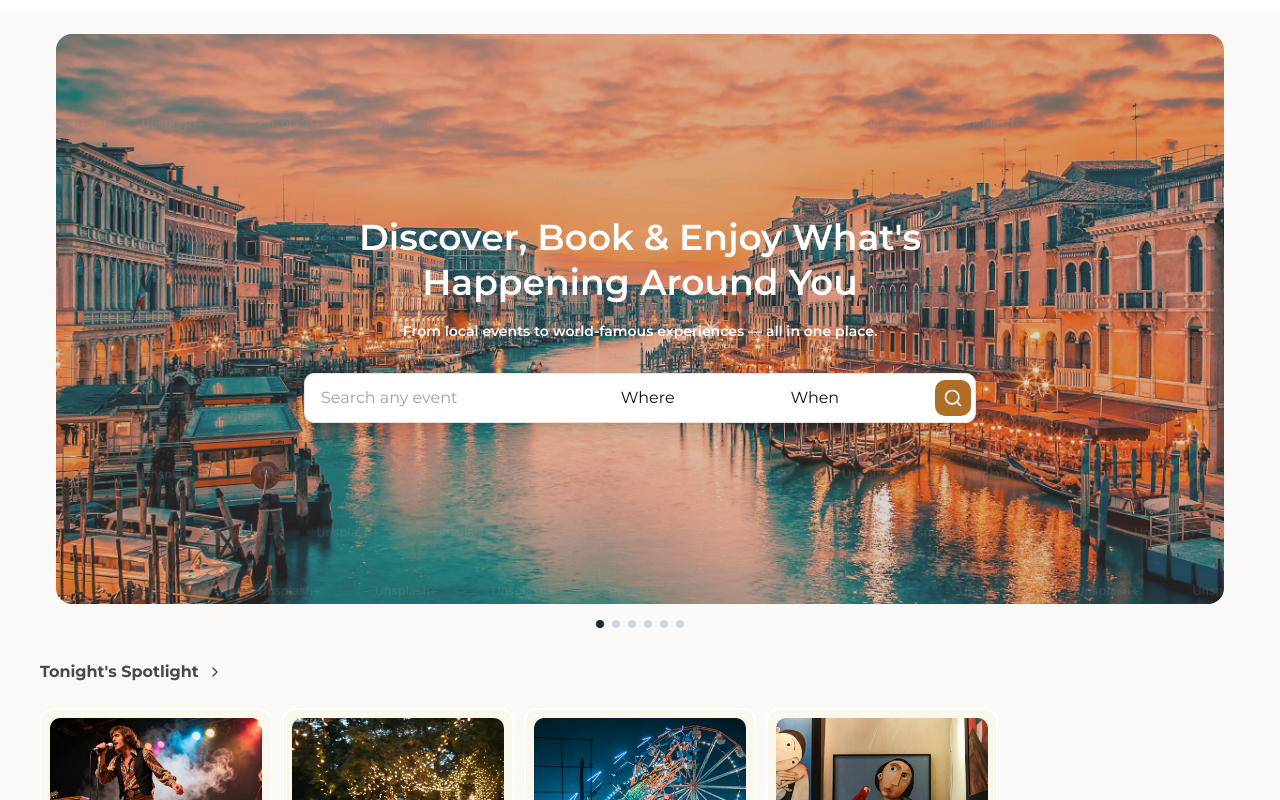
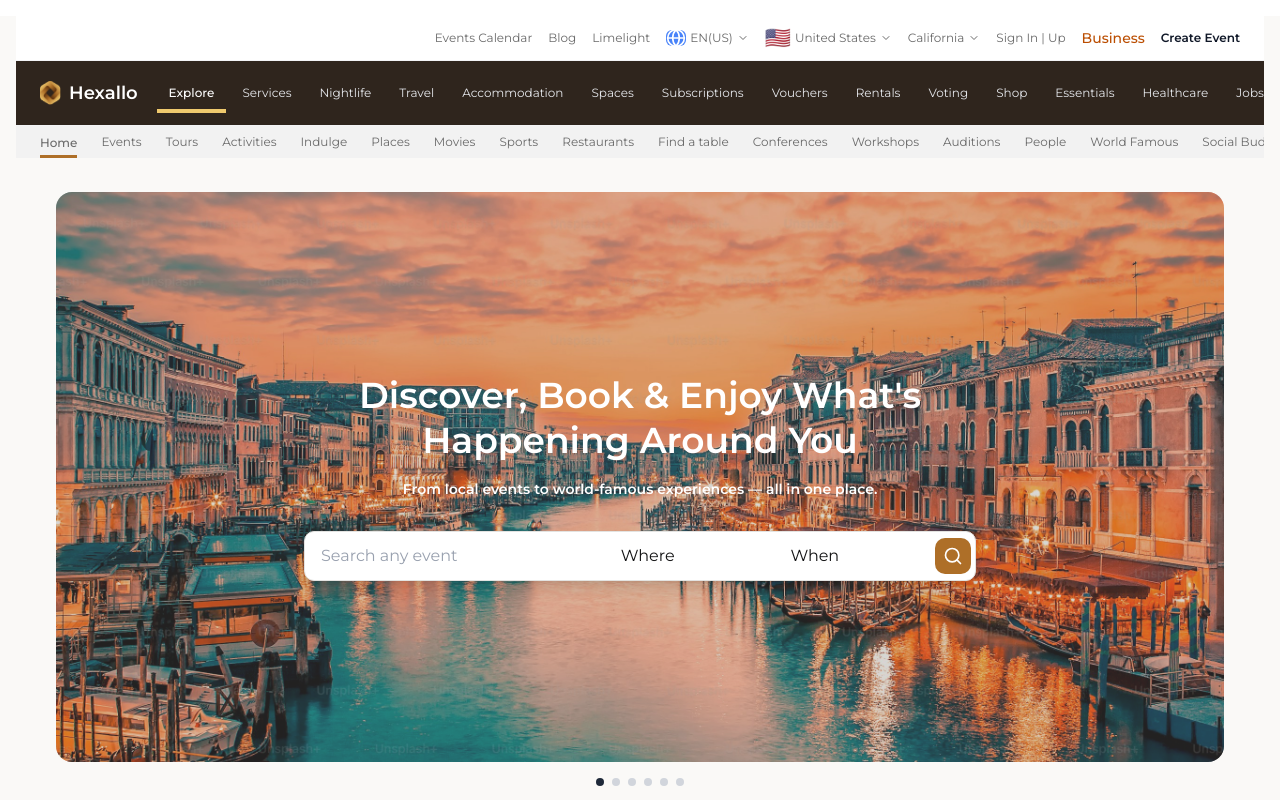
Before and after one commit to abdullah727/Hexallo-project, a React (Vite) app: page / in a window 1280 px wide. Shown: the top 800 px of the page. Built offline with nearby package versions, Linux system fonts and the light colour scheme.

Commit message:
added back

```diff
--- a/src/App.tsx
+++ b/src/App.tsx
@@ -1,4 +1,5 @@
 import { ExploreGhana } from "./components/CategoryMedia/ExploreGhana";
+import { Header } from "./components/Header";
 import { HeroSection } from "./components/HeroSection/HeroSection";
 import { HiddenGemsSection } from "./components/HiddenGemsSection";
 import { EventCategoryList } from "./components/EventCategory/EventCategoryList";
@@ -11,7 +12,7 @@ import { BlazingDeals } from "./components/BlazingDeals/BlazingDeals";
 function App() {
   return (
     <div className="min-h-screen bg-[#FAF9F7]">
-      {/* <Header /> */}
+      <Header />
       <main className="mx-[40px] my-[10px]">
         <HeroSection />
         <EventCategoryList title={`Tonight's Spotlight`} />
```
